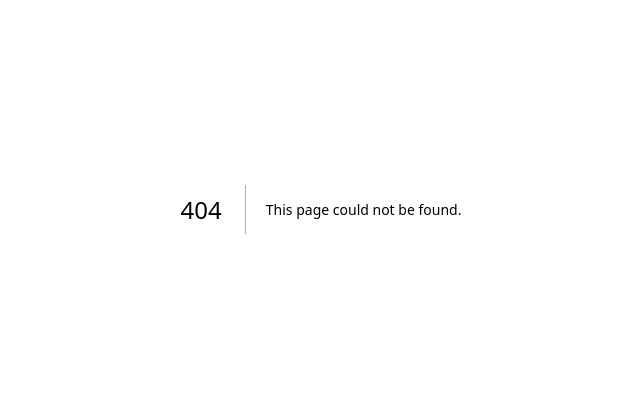
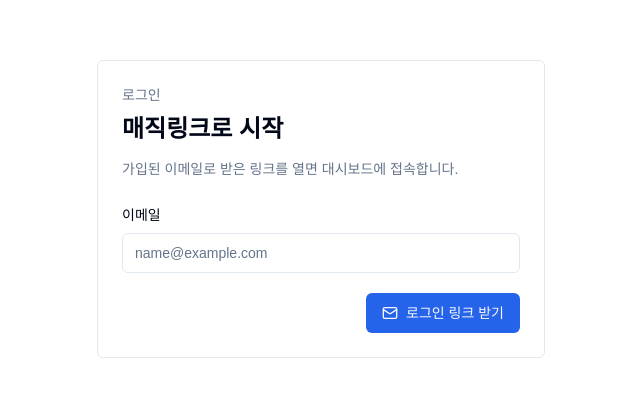
Before and after one commit to YooJeong01/myClaude, a Next.js app: page /login in a window 1280 px wide. Before the commit this address had no page. Shown: the part 191-588 px from the top of the page, without its empty margins (319-959 px from the left). Built offline with nearby package versions, Linux system fonts and the light colour scheme; no server answers.

Commit message:
[feat] T28 매직링크 로그인 UI 구현

```diff
--- /dev/null
+++ b/app/auth/confirm/route.ts
@@ -0,0 +1,50 @@
+import { type EmailOtpType } from "@supabase/supabase-js";
+import { NextResponse, type NextRequest } from "next/server";
+
+import { createSupabaseServerClient } from "@/shared/api-server";
+
+const EMAIL_OTP_TYPES = new Set<EmailOtpType>([
+  "signup",
+  "invite",
+  "magiclink",
+  "recovery",
+  "email_change",
+  "email"
+]);
+
+export async function GET(request: NextRequest) {
+  const requestUrl = new URL(request.url);
+  const tokenHash = requestUrl.searchParams.get("token_hash");
+  const type = requestUrl.searchParams.get("type");
+  const code = requestUrl.searchParams.get("code");
+  const supabase = await createSupabaseServerClient();
+
+  if (tokenHash && type && isEmailOtpType(type)) {
+    const { error } = await supabase.auth.verifyOtp({
+      token_hash: tokenHash,
+      type
+    });
+
+    if (!error) {
+      return NextResponse.redirect(new URL("/dashboard", requestUrl));
+    }
+  }
+
+  if (code) {
+    const { error } = await supabase.auth.exchangeCodeForSession(code);
+    if (!error) {
+      return NextResponse.redirect(new URL("/dashboard", requestUrl));
+    }
+  }
+
+  return NextResponse.redirect(
+    new URL(
+      `/login?error=${encodeURIComponent("로그인 링크가 만료되었거나 유효하지 않습니다.")}`,
+      requestUrl
+    )
+  );
+}
+
+function isEmailOtpType(type: string): type is EmailOtpType {
+  return EMAIL_OTP_TYPES.has(type as EmailOtpType);
+}
--- /dev/null
+++ b/app/login/page.tsx
@@ -0,0 +1,42 @@
+import { redirect } from "next/navigation";
+
+import { getUser } from "@/entities/session";
+import { LoginForm, requestMagicLink } from "@/features/auth";
+
+type LoginPageProps = {
+  searchParams?: Promise<{ error?: string }>;
+};
+
+export default async function LoginPage({ searchParams }: LoginPageProps) {
+  const user = await getUser();
+  if (user) {
+    redirect("/dashboard");
+  }
+
+  const params = await searchParams;
+  const errorMessage = params?.error
+    ? decodeURIComponent(params.error)
+    : undefined;
+
+  return (
+    <main className="min-h-screen bg-background px-6 py-12">
+      <section className="mx-auto flex min-h-[calc(100vh-6rem)] max-w-md flex-col justify-center">
+        <div className="rounded-md border bg-card p-6 text-card-foreground">
+          <p className="text-sm font-medium text-muted-foreground">로그인</p>
+          <h1 className="mt-2 text-2xl font-semibold tracking-normal">
+            매직링크로 시작
+          </h1>
+          <p className="mt-3 text-sm leading-6 text-muted-foreground">
+            가입된 이메일로 받은 링크를 열면 대시보드에 접속합니다.
+          </p>
+          <div className="mt-6">
+            <LoginForm
+              errorMessage={errorMessage}
+              requestAction={requestMagicLink}
+            />
+          </div>
+        </div>
+      </section>
+    </main>
+  );
+}
--- /dev/null
+++ b/src/features/auth/index.ts
@@ -0,0 +1,3 @@
+export { requestMagicLink } from "./lib/sign-in.server";
+export { signOut } from "./lib/sign-out.server";
+export { LoginForm } from "./ui/login-form";
--- /dev/null
+++ b/src/features/auth/lib/sign-in.server.ts
@@ -0,0 +1,35 @@
+"use server";
+
+import { headers } from "next/headers";
+
+import { createSupabaseServerClient } from "@/shared/api-server";
+
+export async function requestMagicLink(
+  email: string
+): Promise<{ success: boolean; error?: string }> {
+  const normalizedEmail = email.trim().toLowerCase();
+  if (!normalizedEmail) {
+    return { success: false, error: "이메일을 입력하세요." };
+  }
+
+  const headerStore = await headers();
+  const origin =
+    headerStore.get("origin") ??
+    process.env.NEXT_PUBLIC_SITE_URL ??
+    "http://localhost:3000";
+
+  const supabase = await createSupabaseServerClient();
+  const { error } = await supabase.auth.signInWithOtp({
+    email: normalizedEmail,
+    options: {
+      emailRedirectTo: `${origin}/auth/confirm`
+    }
+  });
+
+  if (error) {
+    console.error("[requestMagicLink]", error);
+    return { success: false, error: "로그인 링크 발송에 실패했습니다." };
+  }
+
+  return { success: true };
+}
--- /dev/null
+++ b/src/features/auth/lib/sign-out.server.ts
@@ -0,0 +1,11 @@
+"use server";
+
+import { redirect } from "next/navigation";
+
+import { createSupabaseServerClient } from "@/shared/api-server";
+
+export async function signOut() {
+  const supabase = await createSupabaseServerClient();
+  await supabase.auth.signOut();
+  redirect("/");
+}
--- /dev/null
+++ b/src/features/auth/ui/login-form.tsx
@@ -0,0 +1,92 @@
+"use client";
+
+import { Loader2, Mail } from "lucide-react";
+import { useState, useTransition, type FormEvent } from "react";
+
+import { Button } from "@/shared/ui/button";
+
+const inputClassName =
+  "h-10 w-full rounded-md border bg-background px-3 text-sm text-foreground outline-none transition-colors placeholder:text-muted-foreground focus:border-ring focus:ring-2 focus:ring-ring/20 disabled:cursor-not-allowed disabled:opacity-60";
+
+type LoginFormProps = {
+  requestAction: (
+    email: string
+  ) => Promise<{ success: boolean; error?: string }>;
+  errorMessage?: string;
+};
+
+export function LoginForm({ requestAction, errorMessage }: LoginFormProps) {
+  const [isPending, startTransition] = useTransition();
+  const [message, setMessage] = useState<{
+    type: "error" | "success";
+    text: string;
+  } | null>(
+    errorMessage ? { type: "error", text: errorMessage } : null
+  );
+
+  function handleSubmit(event: FormEvent<HTMLFormElement>) {
+    event.preventDefault();
+    const formData = new FormData(event.currentTarget);
+    const email = String(formData.get("email") ?? "");
+
+    startTransition(async () => {
+      setMessage(null);
+      const result = await requestAction(email);
+
+      if (!result.success) {
+        setMessage({
+          type: "error",
+          text: result.error ?? "로그인 링크를 발송하지 못했습니다."
+        });
+        return;
+      }
+
+      setMessage({
+        type: "success",
+        text: "메일함에서 로그인 링크를 확인하세요."
+      });
+    });
+  }
+
+  return (
+    <form className="space-y-5" onSubmit={handleSubmit}>
+      <label className="block space-y-2 text-sm font-medium">
+        <span>이메일</span>
+        <input
+          autoComplete="email"
+          className={inputClassName}
+          disabled={isPending}
+          name="email"
+          placeholder="name@example.com"
+          required
+          type="email"
+        />
+      </label>
+
+      <div className="flex flex-col gap-3 sm:flex-row sm:items-center sm:justify-between">
+        <p
+          aria-live="polite"
+          className="min-h-5 text-sm text-muted-foreground"
+        >
+          {message ? (
+            <span
+              className={
+                message.type === "error" ? "text-destructive" : undefined
+              }
+            >
+              {message.text}
+            </span>
+          ) : null}
+        </p>
+        <Button className="w-full sm:w-auto" disabled={isPending} type="submit">
+          {isPending ? (
+            <Loader2 aria-hidden="true" className="size-4 animate-spin" />
+          ) : (
+            <Mail aria-hidden="true" className="size-4" />
+          )}
+          로그인 링크 받기
+        </Button>
+      </div>
+    </form>
+  );
+}
--- a/src/views/dashboard/index.tsx
+++ b/src/views/dashboard/index.tsx
@@ -2,9 +2,11 @@ import { redirect } from "next/navigation";
 
 import { listJobPostings, type JobPosting } from "@/entities/job-posting";
 import { getUser } from "@/entities/session";
+import { signOut } from "@/features/auth";
 import { AddJobPostingForm } from "@/features/add-job-posting";
 import { submitJobPosting } from "@/features/add-job-posting/lib/submit.server";
 import { createSupabaseServerClient } from "@/shared/api-server";
+import { Button } from "@/shared/ui/button";
 
 const dateFormatter = new Intl.DateTimeFormat("ko-KR", {
   dateStyle: "medium"
@@ -23,12 +25,21 @@ export async function DashboardView() {
     <main className="min-h-screen bg-background px-6 py-8">
       <div className="mx-auto max-w-5xl">
         <header className="border-b pb-5">
+          <div className="flex flex-col gap-4 sm:flex-row sm:items-start sm:justify-between">
+            <div>
               <p className="text-sm font-medium text-muted-foreground">
                 {user.email ?? "로그인 사용자"}
               </p>
               <h1 className="mt-2 text-3xl font-semibold tracking-normal">
                 공고 대시보드
               </h1>
+            </div>
+            <form action={signOut}>
+              <Button type="submit" variant="secondary">
+                로그아웃
+              </Button>
+            </form>
+          </div>
         </header>
 
         <section className="grid gap-6 py-6 lg:grid-cols-[minmax(0,1fr)_22rem]">
--- a/src/views/hero/index.tsx
+++ b/src/views/hero/index.tsx
@@ -1,9 +1,13 @@
 import { ArrowRight } from "lucide-react";
 import Link from "next/link";
 
+import { getUser } from "@/entities/session";
 import { Button } from "@/shared/ui/button";
 
-export function HeroView() {
+export async function HeroView() {
+  const user = await getUser();
+  const dashboardHref = user ? "/dashboard" : "/login";
+
   return (
     <main className="min-h-screen bg-background">
       <section className="mx-auto flex min-h-screen max-w-5xl flex-col justify-center px-6 py-16">
@@ -20,7 +24,7 @@ export function HeroView() {
           </p>
           <div className="mt-8">
             <Button asChild>
-              <Link href="/dashboard">
+              <Link href={dashboardHref}>
                 대시보드
                 <ArrowRight aria-hidden="true" className="size-4" />
               </Link>
```
Also changed, not shown: artifacts/handover/2026-09-08-21-23-codex-day5-t28-done.md (added, +14 -0 lines). Lines whose indentation alone changed are shown as unchanged.
